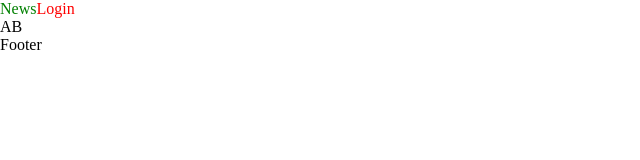
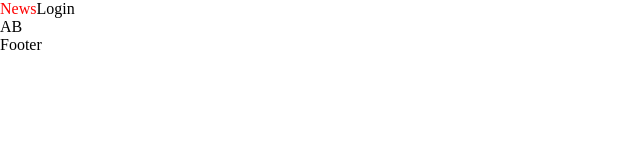
Before and after one commit to kyrylGlobal/Global-Trendline-Office-Server-Front, a React (Create React App) app: page /News in a window 1280 px wide. Shown: the top 160 px of the page, without its empty margins (0-640 px from the left). Built offline with nearby package versions, Linux system fonts and the light colour scheme.

Commit message:
Modifying of Nav Link styled component

```diff
--- a/src/components/Header/Header.tsx
+++ b/src/components/Header/Header.tsx
@@ -7,10 +7,10 @@ const Header:FC = () => {
             <nav>
                 <ul>
                     <li>
-                        <StyledNavLink color="red" to="/News" >News</StyledNavLink>
+                        <StyledNavLink color="black" to="/News" >News</StyledNavLink>
                     </li>
                     <li>
-                        <StyledNavLink color="red" to="/Login" >Login</StyledNavLink>
+                        <StyledNavLink color="black" to="/Login" >Login</StyledNavLink>
                     </li>
                 </ul>
             </nav>
--- a/src/components/styles/StyledNavLink.styled.tsx
+++ b/src/components/styles/StyledNavLink.styled.tsx
@@ -1,15 +1,30 @@
 import { NavLink } from "react-router-dom";
 import styled from "styled-components";
 
+const STATIC_COLOR: string = "blue";
+const STATIC_DECORATION: string = "none";
+const STATIC_FONT_SIZE: number = 16;
+
+const STATIC_ACTIVE_COLOR: string = "red";
+const STATIC_ACTIVE_DECORATION: string = "none";
+
 interface IStyledNavLink{
     color?: string;
+    decoration?: string;
+    activeColor?: string;
+    activeDecoration?: string;
+    fontSize?: number;
 }
 
 const StyledNavLink = styled(NavLink)<IStyledNavLink>`
-    color: ${props => props.color ? props.color : "blue"};
+    color: ${props => props.color ? props.color : STATIC_COLOR};
+    text-decoration: ${({decoration}) => decoration ? decoration : STATIC_DECORATION};
+    font-size: ${ ({fontSize}) => (fontSize ? fontSize : STATIC_FONT_SIZE)}${"px"};
+
     &.active {
-        color: green;
-    }
+        color: ${({activeColor}) => activeColor ? activeColor : STATIC_ACTIVE_COLOR};
+        text-decoration: ${({activeDecoration}) => activeDecoration ? activeDecoration : STATIC_ACTIVE_DECORATION};
+    };
 `;
 
 export default StyledNavLink;
```
